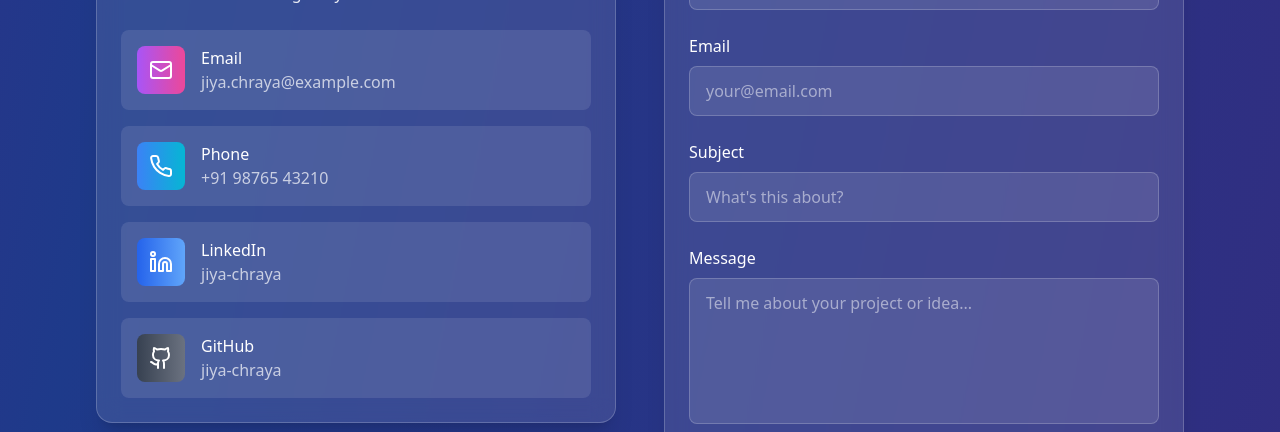
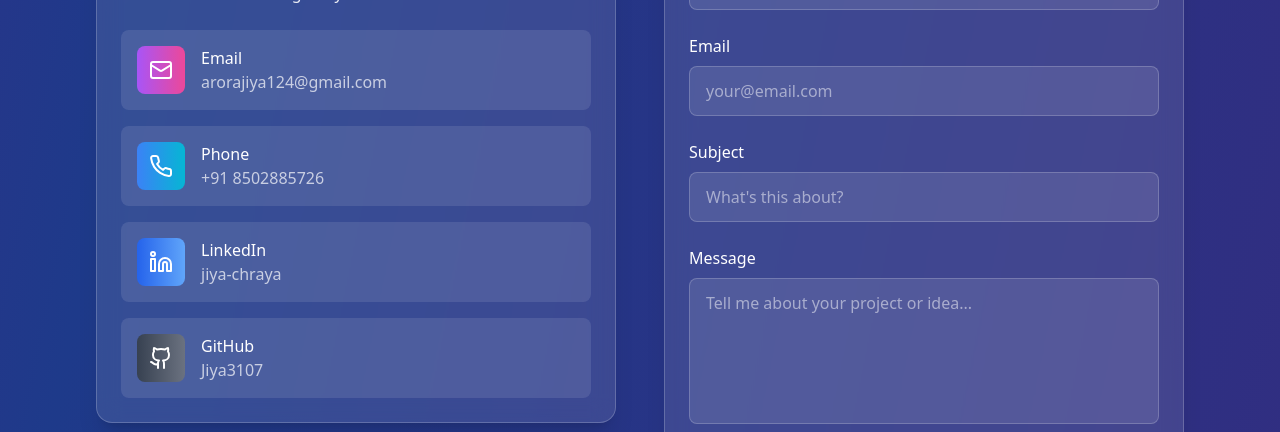
Before and after one commit to Jiya3107/jiya-portfolio, a React (Vite) app: page / in a window 1280 px wide. Shown: the part 5679-6111 px from the top of the page. Built offline with nearby package versions, Linux system fonts and the light colour scheme.

Commit message:
Update Contact.tsx

```diff
--- a/src/components/Contact.tsx
+++ b/src/components/Contact.tsx
@@ -26,29 +26,29 @@ const Contact = () => {
     {
       icon: <Mail className="w-6 h-6" />,
       title: "Email",
-      value: "jiya.chraya@example.com",
-      href: "mailto:jiya.chraya@example.com",
+      value: "arorajiya124@gmail.com",
+      href: "mailto:arorajiya124@gmail.com",
       color: "from-purple-500 to-pink-500"
     },
     {
       icon: <Phone className="w-6 h-6" />,
       title: "Phone",
-      value: "+91 98765 43210",
-      href: "tel:+919876543210",
+      value: "+91 8502885726",
+      href: "tel:+918502885726",
       color: "from-blue-500 to-cyan-500"
     },
     {
       icon: <Linkedin className="w-6 h-6" />,
       title: "LinkedIn",
       value: "jiya-chraya",
-      href: "https://linkedin.com/in/jiya-chraya",
+      href: "https://www.linkedin.com/in/jiya-chraya-684188272?utm_source=share&utm_campaign=share_via&utm_content=profile&utm_medium=ios_app",
       color: "from-blue-600 to-blue-400"
     },
     {
       icon: <Github className="w-6 h-6" />,
       title: "GitHub",
-      value: "jiya-chraya",
-      href: "https://github.com/jiya-chraya",
+      value: "Jiya3107",
+      href: "https://github.com/Jiya3107",
       color: "from-gray-700 to-gray-500"
     }
   ];
```
